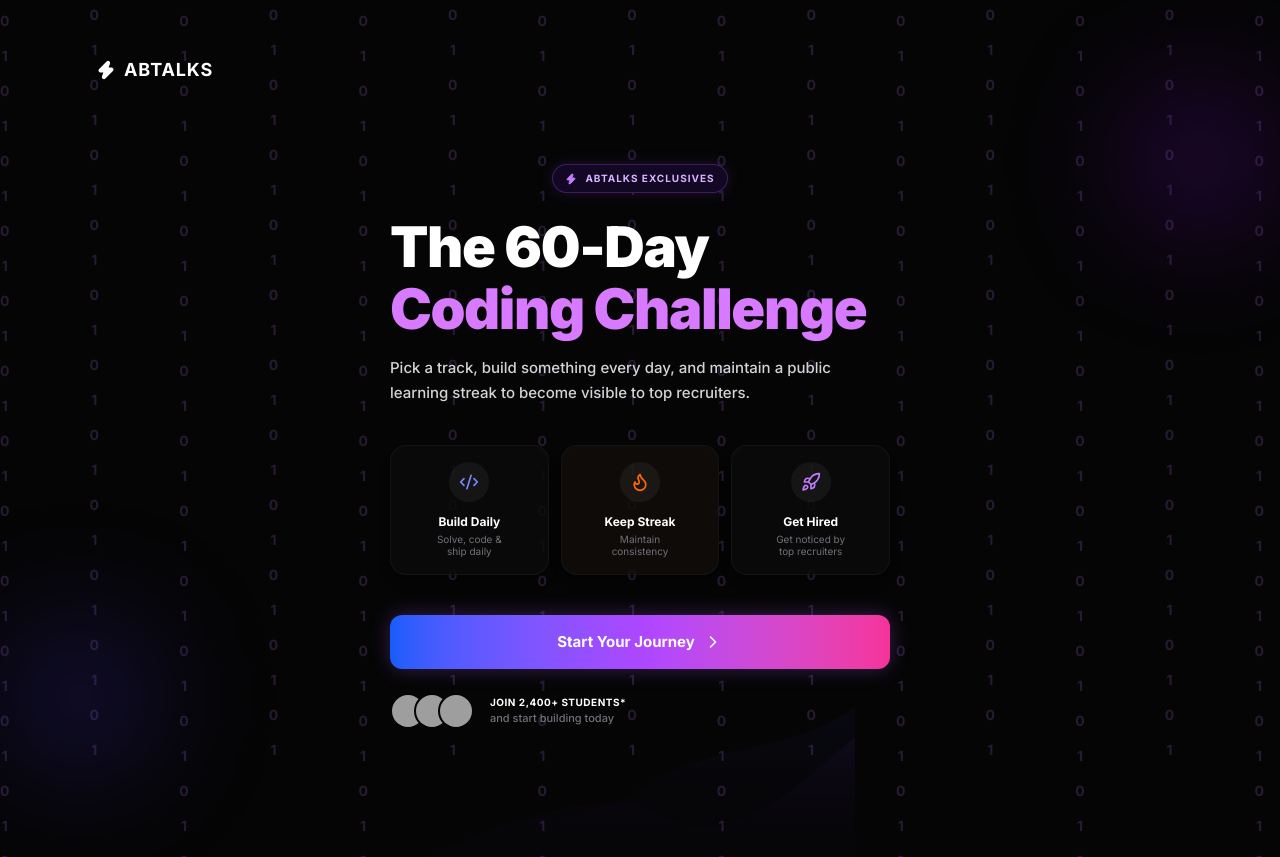
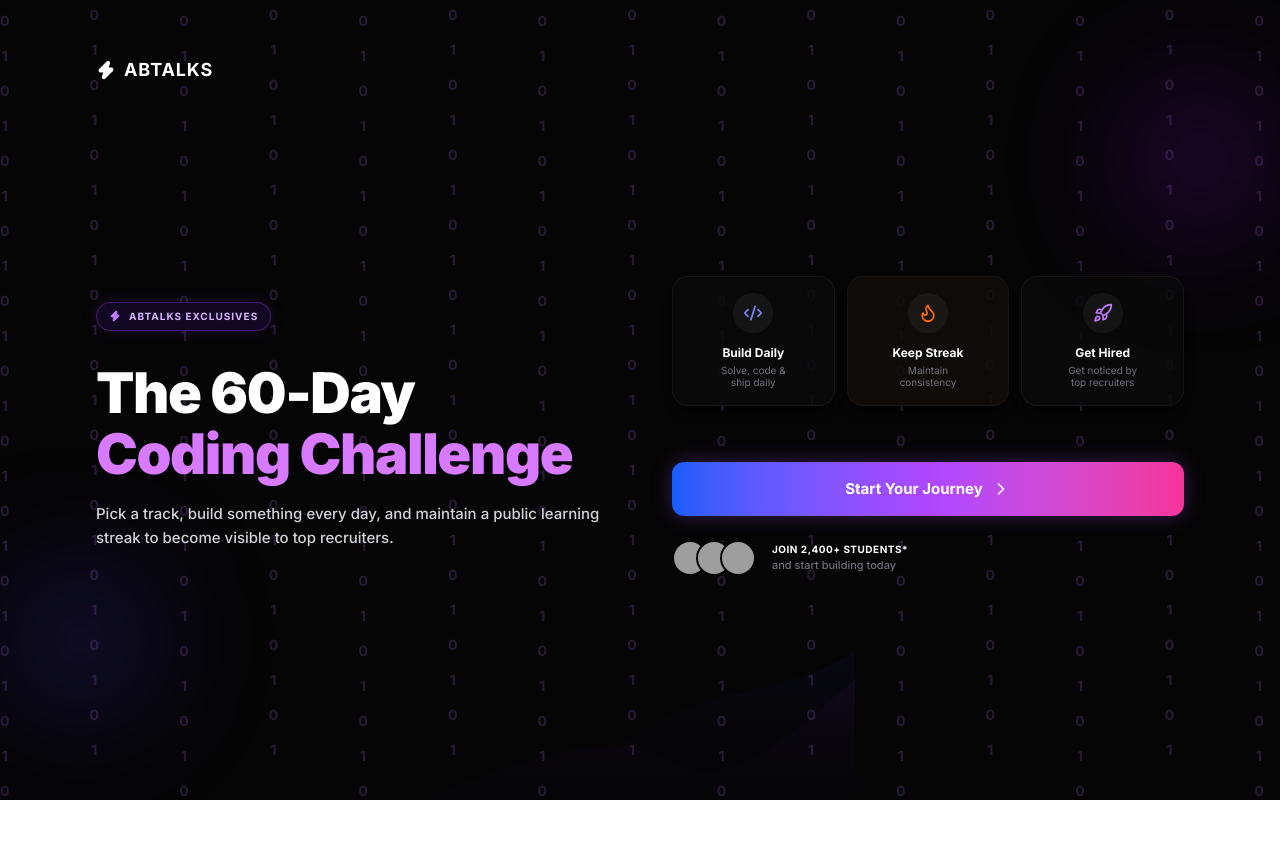
Before and after one commit to SubhamMukhopadhyay/elevatex-abtalks, a Next.js app: page / in a window 1280 px wide. After the commit the page ends 800 px from the top, so only its background shows below. Built offline with nearby package versions, Linux system fonts and the light colour scheme; grey boxes are pictures that could not be loaded.

Commit message:
style: restore desktop split column layout while keeping mobile typography fixes

```diff
--- a/app/page.tsx
+++ b/app/page.tsx
@@ -46,10 +46,12 @@
         className="absolute bottom-20 left-0 w-40 h-40 bg-indigo-600/20 rounded-full blur-[60px] pointer-events-none"
       />
 
-      <motion.div initial={{ opacity: 0, y: 15 }} animate={{ opacity: 1, y: 0 }} transition={{ duration: 0.5 }} className="flex-1 flex flex-col justify-center text-center space-y-6 z-10 w-full max-w-[500px] relative mt-12 mx-auto">
+      <motion.div initial={{ opacity: 0, y: 15 }} animate={{ opacity: 1, y: 0 }} transition={{ duration: 0.5 }} className="flex-1 flex flex-col md:flex-row md:items-center md:text-left justify-center items-center text-center space-y-8 md:space-y-0 md:gap-16 z-10 w-full relative -mt-4">
 
-        {/* Exclusives Tag - Centered perfectly */}
-        <div className="flex justify-center w-full mb-6">
+        {/* Left Column for Desktop */}
+        <div className="w-full md:w-1/2 space-y-8 flex flex-col items-center md:items-start text-left">
+          {/* Exclusives Tag */}
+          <div className="flex justify-center md:justify-start w-full">
             <div className="inline-flex items-center gap-2 bg-[#120824] border border-purple-500/30 px-3 py-1.5 rounded-full text-[10px] font-bold text-purple-300 uppercase tracking-widest shadow-[0_0_15px_rgba(168,85,247,0.15)]">
               <Zap className="w-3 h-3 text-purple-400 fill-purple-400" />
               ABTALKS EXCLUSIVES
@@ -62,13 +64,16 @@
               <span className="text-white whitespace-nowrap">The 60-Day</span>
               <span className="text-[#d87aff] whitespace-nowrap">Coding Challenge</span>
             </h1>
-          <p className="text-zinc-300 text-[15px] leading-relaxed font-medium pr-4">
+            <p className="text-zinc-300 text-[15px] leading-relaxed font-medium pr-4 md:pr-0">
               Pick a track, build something every day, and maintain a public learning streak to become visible to top recruiters.
             </p>
           </div>
+        </div>
 
+        {/* Right Column for Desktop */}
+        <div className="w-full md:w-1/2 space-y-8 flex flex-col">
           {/* Feature Cards Grid */}
-        <div className="grid grid-cols-3 gap-3 w-full pt-4">
+          <div className="grid grid-cols-3 gap-3 w-full pt-4 md:pt-0">
               <div className="flex flex-col items-center text-center bg-[#0a0a0a]/80 border border-white/5 rounded-2xl p-4 gap-3 shadow-lg">
                   <div className="w-10 h-10 rounded-full bg-white/5 flex items-center justify-center">
                       <Code2 className="w-5 h-5 text-indigo-400" />
@@ -102,7 +107,7 @@
           </div>
 
           {/* CTA Section */}
-        <div className="pt-4 space-y-6 w-full pb-20">
+          <div className="pt-4 md:pt-6 space-y-6 w-full pb-20 md:pb-0">
             <Link href="/dashboard" className="block w-full">
               <motion.button
                 whileTap={{ scale: 0.97 }}
@@ -125,6 +130,7 @@
                   <p className="text-zinc-500 font-medium normal-case tracking-normal text-[11px] mt-0.5">
                     and start building today
                   </p>
+                </div>
             </div>
           </div>
         </div>
```
Lines whose indentation alone changed are shown as unchanged.
